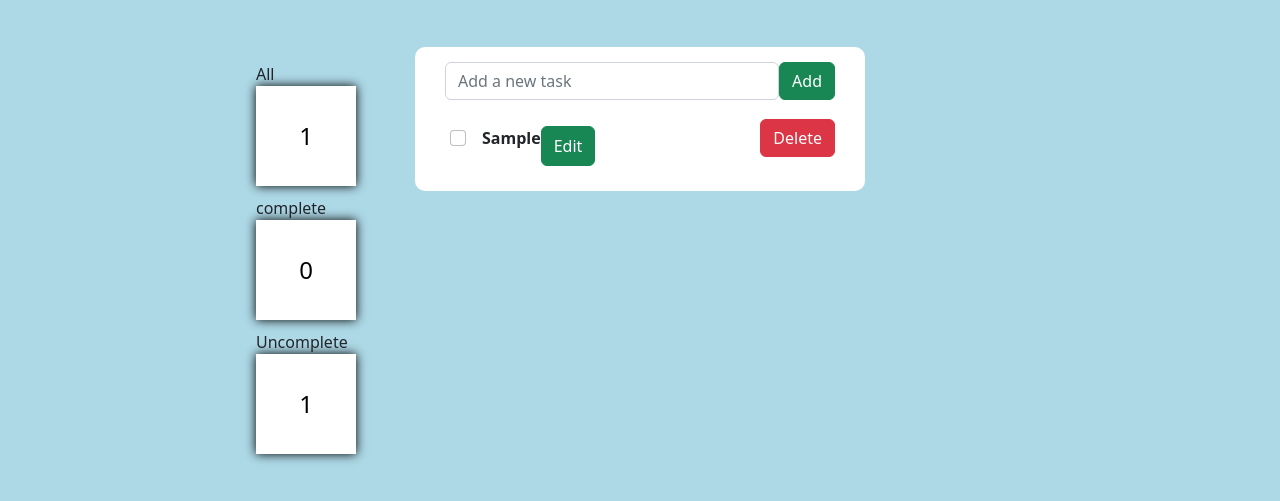
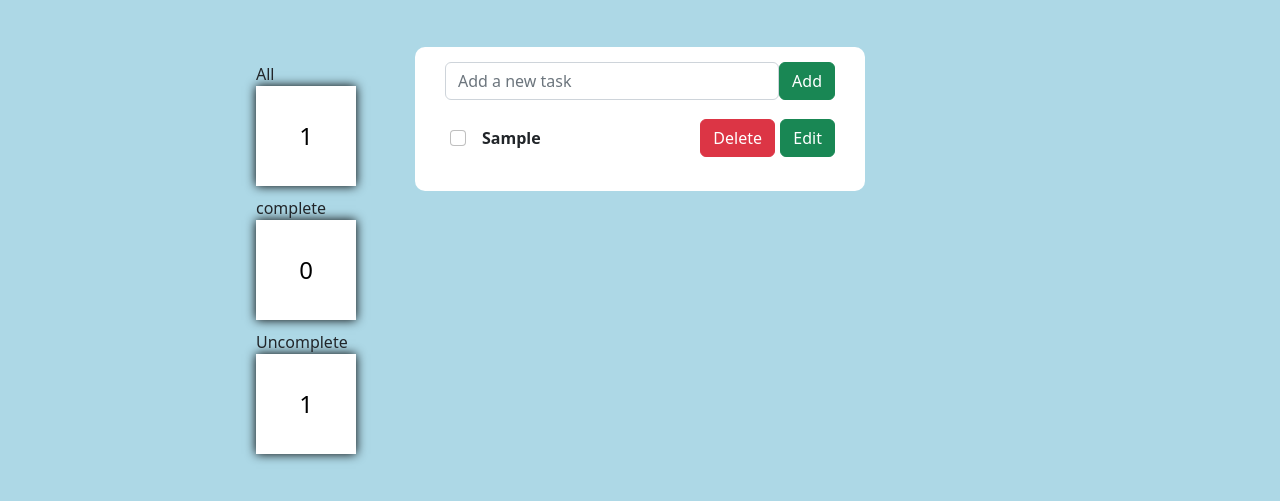
Before and after one commit to FakhriddinovSh/TodoApp, a plain HTML site: page index.html in a window 1280 px wide. Both pictures are taken after typing "Sample" into the empty fields and a click on the button "Add". Shown: the part 83-584 px from the top of the page. Drawn offline with nearby package versions, Linux system fonts and the light colour scheme.

Commit message:
Bug fixed

```diff
--- a/css/main.css
+++ b/css/main.css
@@ -65,3 +65,9 @@ body{
     position: fixed;
     left: 20%;
 }
+
+.edit-btn-style{
+    float: right;
+    right: 0;
+    top: 9px;
+}
--- a/js/main.js
+++ b/js/main.js
@@ -43,13 +43,14 @@ function renderTodo(array, ullist){
 
     array.forEach(obj =>{
         let elItem = document.createElement("li")
-        elItem.classList.add("form-item")
+        elItem.classList.add("form-item", "position-relative")
         let elDesc = document.createElement("p")
         elDesc.textContent = obj.user_name;
         elDesc.classList.add("fw-bold", "ms-3")
         let deleteButton = document.createElement("button")
         deleteButton.textContent = "Delete";
         deleteButton.classList.add("btn", "btn-danger");
+        deleteButton.style.marginRight = "60px"
         deleteButton.dataset.id = obj.id;
         let elCheckboxInput = document.createElement("input")
         elCheckboxInput.type = "checkbox";
@@ -57,7 +58,7 @@ function renderTodo(array, ullist){
         elCheckboxInput.dataset.id = obj.id
         let elEdit = document.createElement("button")
         elEdit.dataset.id = obj.id
-        elEdit.classList.add("btn", "btn-success", "text")
+        elEdit.classList.add("btn", "btn-success", "text", "position-absolute", "edit-btn-style")
         elEdit.textContent = "Edit"
         if(obj.isComplete == true){
             elCheckboxInput.checked = true;
@@ -152,3 +153,5 @@ formSearch.addEventListener("keyup", function(evt){
     })
     renderTodo(searchItem, elList)
 })
+
+// Speech recognition
```
Also changed, not shown: index.html (+1 -1 lines).
